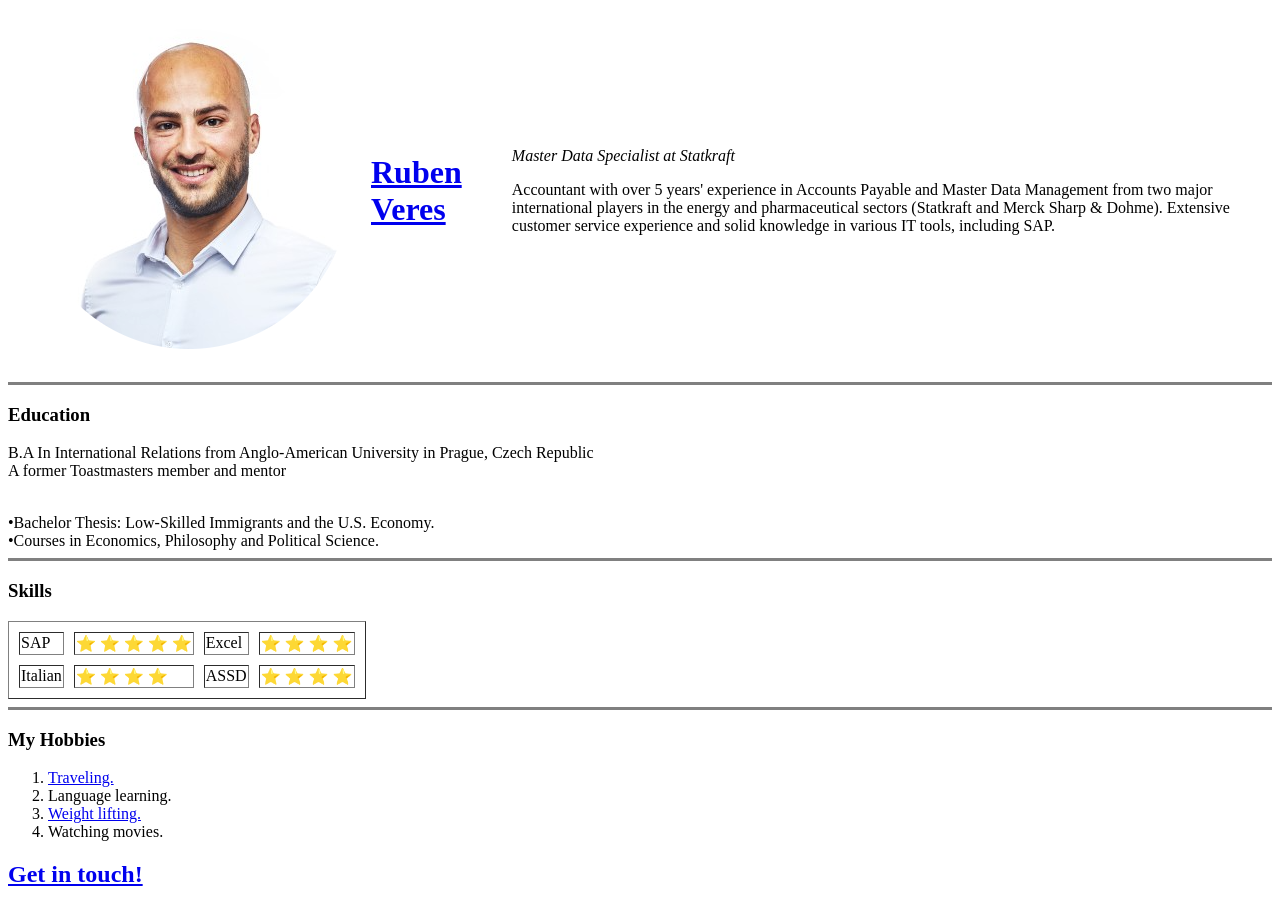
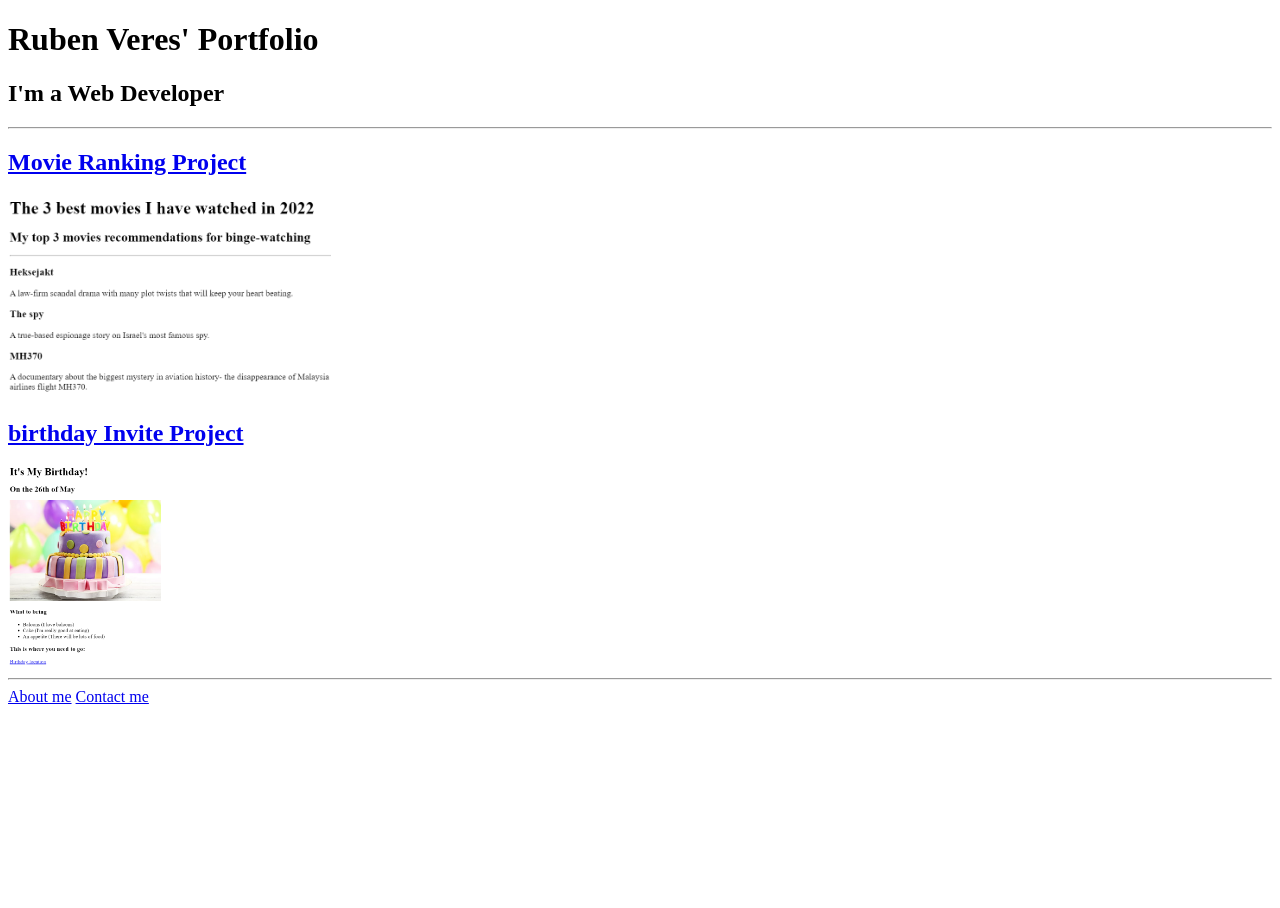
Before and after one commit to rubenveres/cv, a plain HTML site: page index.html in a window 1280 px wide. After the commit the page ends 800 px from the top, so only its background shows below. Drawn offline with Linux system fonts and the light colour scheme.

Commit message:
Add files via upload

```diff
--- a/index.html
+++ b/index.html
@@ -1,52 +1,18 @@
 <!DOCTYPE html>
-
+<html lang="en">
 <head>
     <meta charset="UTF-8">
-    <title> Ruben's First HTML Webpage</title>
+    <title>Ruben Veres' Portfolio</title>
 </head>
-
 <body>
-    <table Cellspacing="20">
-        <TR>
-            <TD><img src="Ruben's profile Picture.png" alt="Ruben's profile picture"></TD>
-            <TD><h1> <a href="https://www.linkedin.com/in/ruben-veres-a20596190/">Ruben Veres</a></h1></TD>
-            <td><P> <em>Master Data Specialist at Statkraft</em></P>
-                <P>Accountant with over 5 years' experience in Accounts Payable and Master Data Management from two major international players in the energy and pharmaceutical sectors (Statkraft and Merck Sharp & Dohme). Extensive customer service experience and solid knowledge in various IT tools, including SAP.
-                </P></td>
-        </TR>
-    </table>
-        <HR SIZE="3"NOSHADE>
-    <H3>Education</H3>
-        <p>B.A In International Relations from Anglo-American University in Prague, Czech Republic <br>
-           A former Toastmasters member and mentor</p><br>
-           &#x2022;Bachelor Thesis: Low-Skilled Immigrants and the U.S. Economy.<br>
-           &#x2022;Courses in Economics, Philosophy and Political Science.
-    <HR size="3" noshade="">
-    <h3>Skills</h3>
-        <TABLE BORDER="1" Cellspacing="10">
-            <TR>
-              <TD>SAP</TD>
-              <TD>⭐ ⭐ ⭐ ⭐ ⭐ </TD>
-              <TD>Excel</TD>
-              <TD>⭐ ⭐ ⭐ ⭐</TD>
-            </TR>
-            <TR>
-              <TD>Italian</TD>
-              <TD>⭐ ⭐ ⭐ ⭐</TD>
-              <TD>ASSD</TD>
-              <TD>⭐ ⭐ ⭐ ⭐ </TD>
-            </TR>
-        </TABLE>
-    <HR SIZE="3" noshade="">
-    <H3>My Hobbies</H3>
-    <ol>
-        <li> <a href="https://www.youtube.com/watch?v=qyB1l-89KEk&t=1350s/">Traveling.</a></li>
-        <li>Language learning.</li>
-        <li> <a href="https://www.youtube.com/watch?v=3D2GlPAhSVA">Weight lifting.</a>
-        <li>Watching movies.</li>
-        </ol>
-
-<H2> <a href="Getintouch.html">Get in touch!</a></H2>
+    <h1>Ruben Veres' Portfolio</h1>
+    <h2>I'm a Web Developer</h2>
+    <hr>
+    <h2> <a href="./public/movie-ranking.html">Movie Ranking Project</a></h2>
+    <img src="./assets/images/Movie ranking.png" alt="Movie project screenshot" height="200">
+    <h2> <a href="./public/birthday-invite.html">birthday Invite Project</a></h2>
+    <img src="./assets/images/Birthday invite.png" alt="birthday Invite Project" height="200">
+    <hr>
+    <a href="./public/about.html">About me</a> <a href="./public/contact.html">Contact me</a>
 </body>
-
 </html>
```
Also changed, not shown: public/about.html (added, +20 -0 lines), public/birthday-invite.html (added, +20 -0 lines), public/contact.html (added, +9 -0 lines), public/movie-ranking.html (added, +18 -0 lines), solution.html (added, +22 -0 lines), assets/images/Birthday invite.png (added), assets/images/Movie ranking.png (added), goal.png (added).
